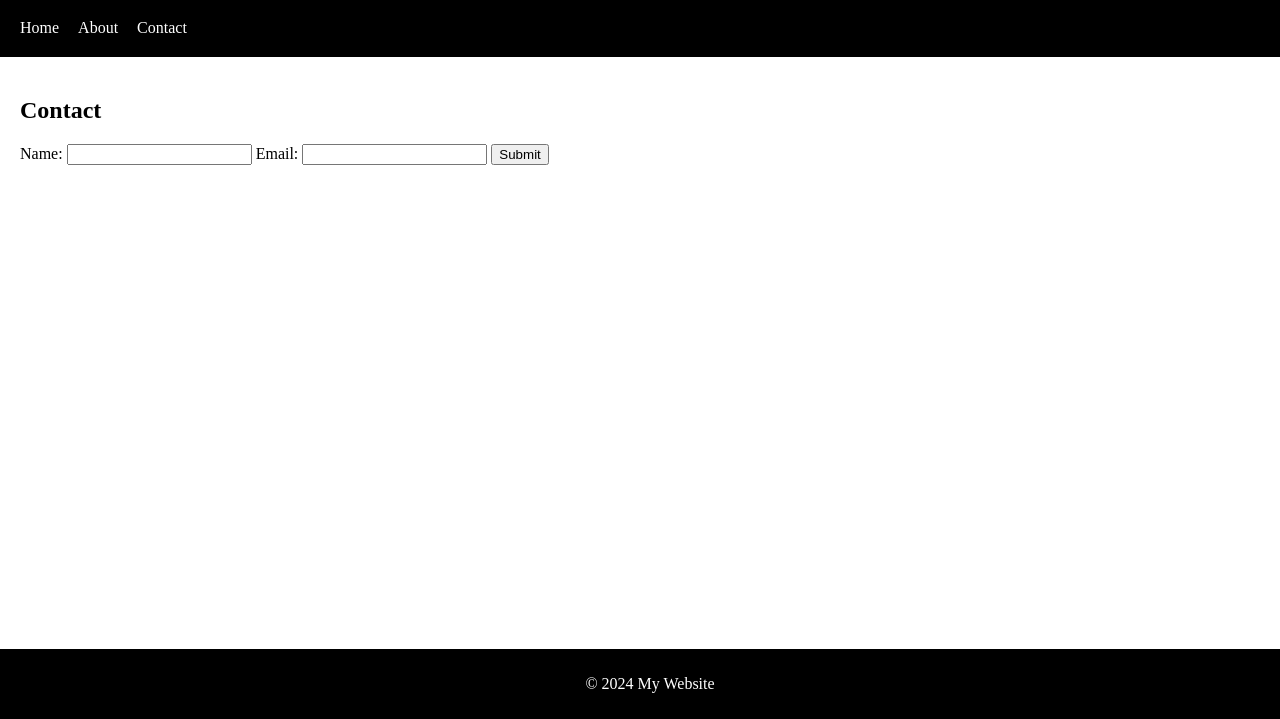
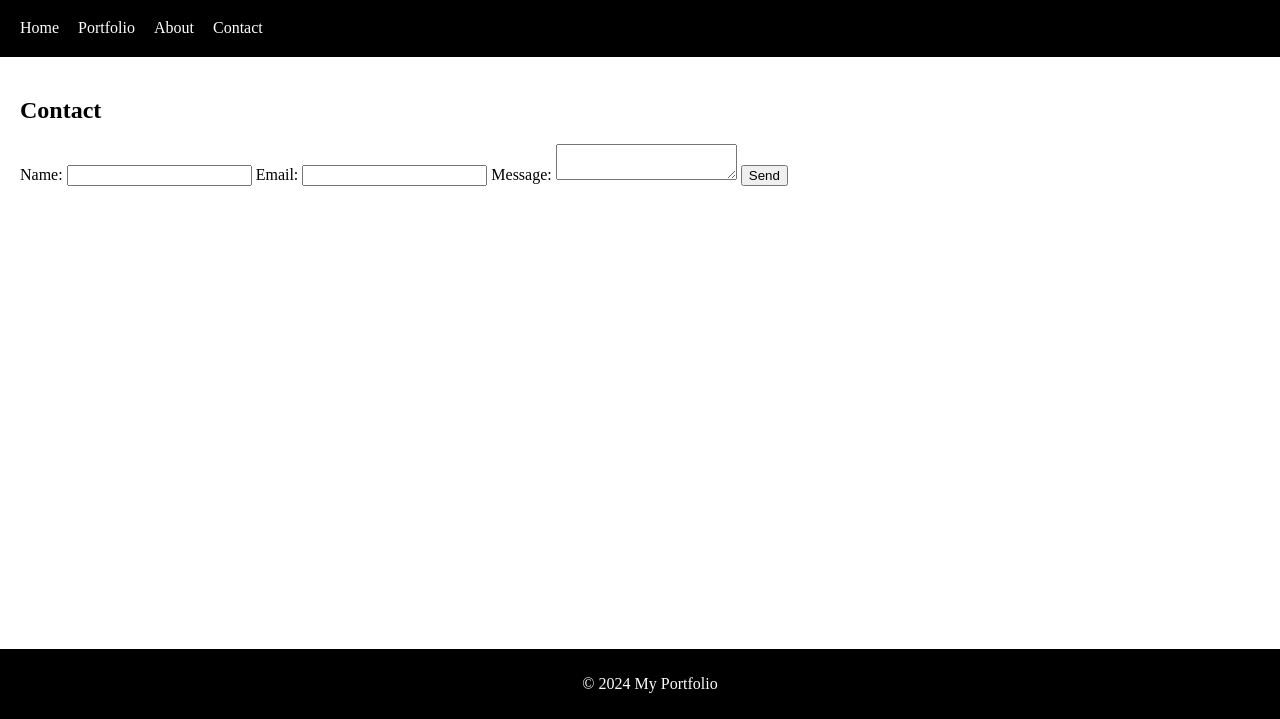
Before and after one commit to SamDSky/SamDSky.github.io, a plain HTML site: page contact.html in a window 1280 px wide. Shown: the part 81-800 px from the top of the page. Drawn offline with Linux system fonts and the light colour scheme.

Commit message:
Update contact.html

```diff
--- a/contact.html
+++ b/contact.html
@@ -3,8 +3,9 @@
 <head>
     <meta charset="UTF-8">
     <meta name="viewport" content="width=device-width, initial-scale=1.0">
-    <title>Contact - My Website</title>
+    <title>Contact Me - My Portfolio</title>
     <link rel="stylesheet" href="styles.css">
+    <script src="script.js" defer></script>
 </head>
 <body>
     <header>
@@ -12,6 +13,7 @@
         <nav>
             <ul>
                 <li><a href="index.html">Home</a></li>
+                <li><a href="portfolio.html">Portfolio</a></li>
                 <li><a href="about.html">About</a></li>
                 <li><a href="contact.html">Contact</a></li>
             </ul>
@@ -19,18 +21,18 @@
     </header>
     <main>
         <h2>Contact</h2>
-        <form id="contactForm">
+        <form id="contact-form">
             <label for="name">Name:</label>
             <input type="text" id="name" required>
             <label for="email">Email:</label>
             <input type="email" id="email" required>
-            <input type="submit" value="Submit">
+            <label for="message">Message:</label>
+            <textarea id="message" required></textarea>
+            <button type="submit">Send</button>
         </form>
-        <div id="formMessage"></div>
     </main>
     <footer>
-        <p>&copy; 2024 My Website</p>
+        <p>&copy; 2024 My Portfolio</p>
     </footer>
-    <script src="script.js"></script>
 </body>
 </html>
```
